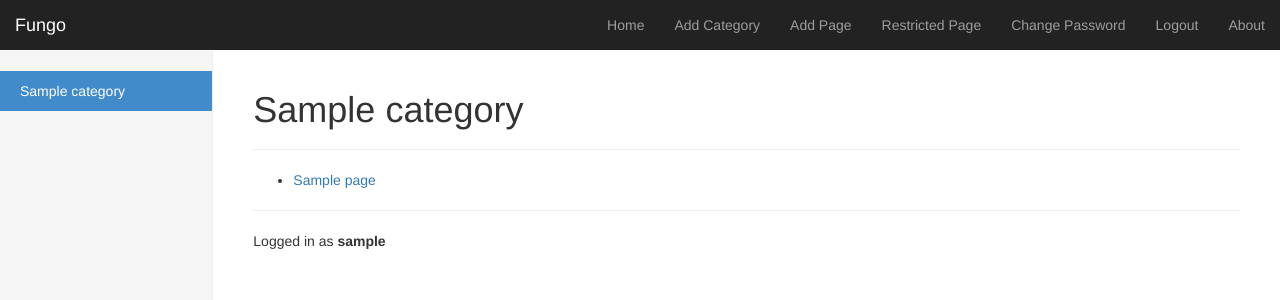
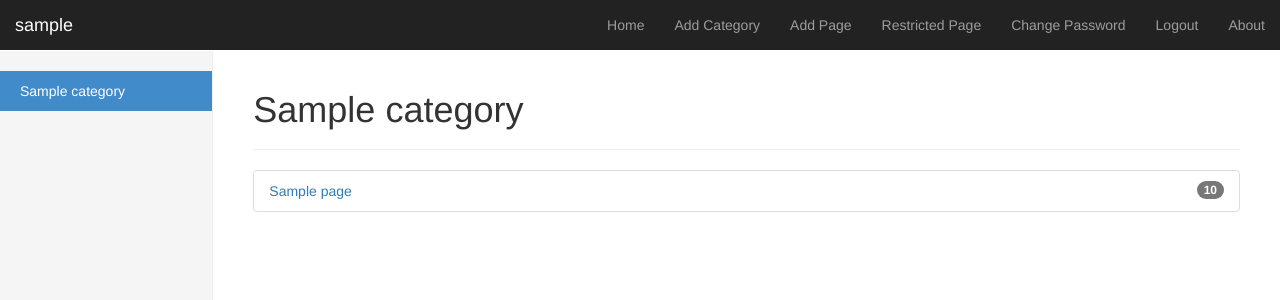
Before and after one commit to mrkkrp/fungo, a Django app: a page that uses templates/fungo/base.html in a window 1280 px wide. Shown: the top 300 px of the page. Run offline with Django 3.2, Linux system fonts and the light colour scheme; a user stored in the database is signed in; tables that the repository leaves empty hold one stand-in row (values such as "Sample post"); some libraries are stand-ins or nearby versions.

Commit message:
various little changes

```diff
--- a/templates/fungo/base.html
+++ b/templates/fungo/base.html
@@ -33,7 +33,13 @@
             <span class="icon-bar"></span>
             <span class="icon-bar"></span>
           </button>
-          <a class="navbar-brand" href="{% url 'index' %}">Fungo</a>
+          <a class="navbar-brand" href="{% url 'index' %}">
+             {% if user.is_authenticated %}
+             {{ user.username }}
+             {% else %}
+             Fungo
+             {% endif %}
+          </a>
         </div>
         <div class="navbar-collapse collapse">
           <ul class="nav navbar-nav navbar-right">
@@ -53,7 +59,7 @@
                 Logout</a></li>
             {% else %}
             {% block register %}
-            <li><a href="{% url 'registration_register' %}">Register Here</a></li>
+            <li><a href="{% url 'registration_register' %}">Register</a></li>
             {% endblock register %}
             <li><a href="{% url 'auth_login' %}">Login</a></li>
             {% endif %}
@@ -80,10 +86,6 @@
              {% block content %}
              <b>FIXME, I'm stripped!</b>
              {% endblock content %}
-             <hr />
-             {% if user.is_authenticated %}
-             <p>Logged in as <b>{{ user.username }}</b></p>
-             {% endif %}
            </div>
         </div>
       </div>
--- a/templates/fungo/category.html
+++ b/templates/fungo/category.html
@@ -13,9 +13,12 @@
 {% if category %}
 
   {% if pages %}
-  <ul>
+  <ul class="list-group">
     {% for page in pages %}
-    <li><a href="{{ page.url }}">{{ page.title }}</a></li>
+    <li class="list-group-item">
+      <span class="badge">{{ page.views }}</span>
+      <a href="{{ page.url }}">{{ page.title }}</a>
+    </li>
     {% endfor %}
   </ul>
   {% else %}
--- a/templates/fungo/index.html
+++ b/templates/fungo/index.html
@@ -18,6 +18,7 @@
     <ul class="list-group">
       {% for category in categories %}
       <li class="list-group-item">
+        <span class="badge">{{ category.likes }}</span>
         <a href="{% url 'category' category.slug %}">{{ category.name }}</a>
       </li>
       {% endfor %}
@@ -37,6 +38,7 @@
     <ul class="list-group">
       {% for page in pages %}
       <li class="list-group-item">
+        <span class="badge">{{ page.views }}</span>
         <a href="{{page.url}}">{{ page.title }}</a>
       </li>
       {% endfor %}
--- a/templates/registration/login.html
+++ b/templates/registration/login.html
@@ -20,8 +20,4 @@
           value="Submit">Login</button>
 </form>
 
-<hr />
-
-<p>Not a member? <a href="{% url 'registration_register' %}">Register</a>!</p>
-
 {% endblock content %}
```
